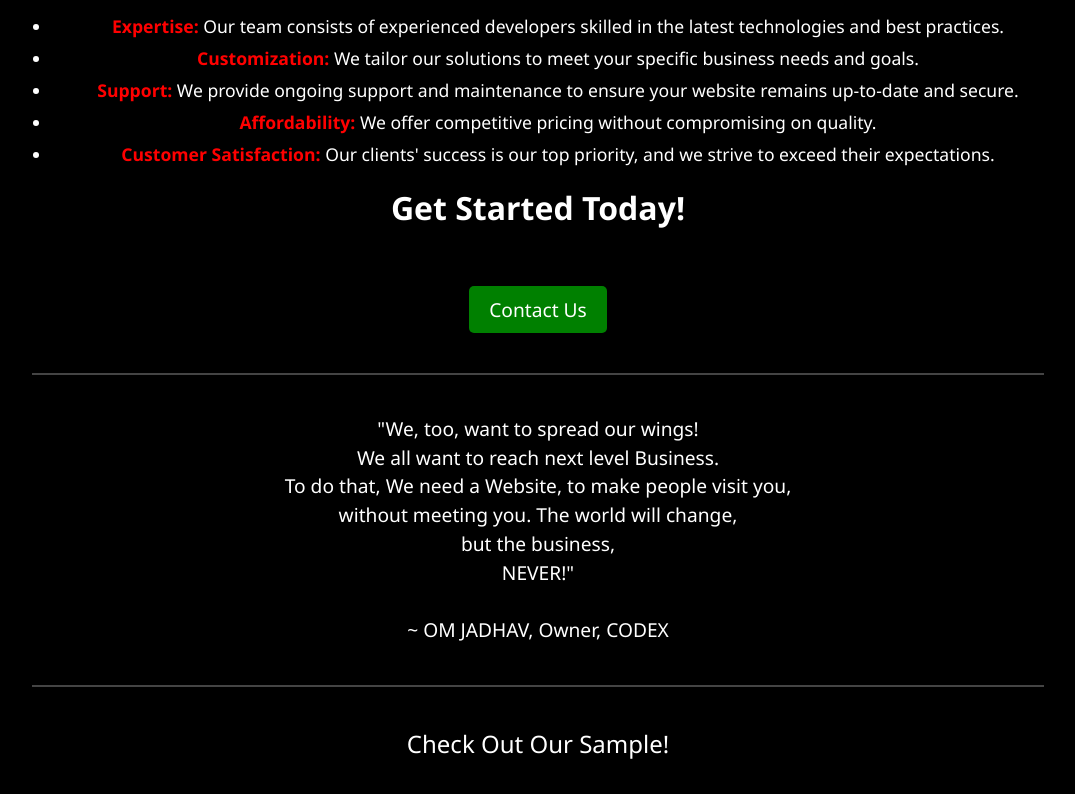
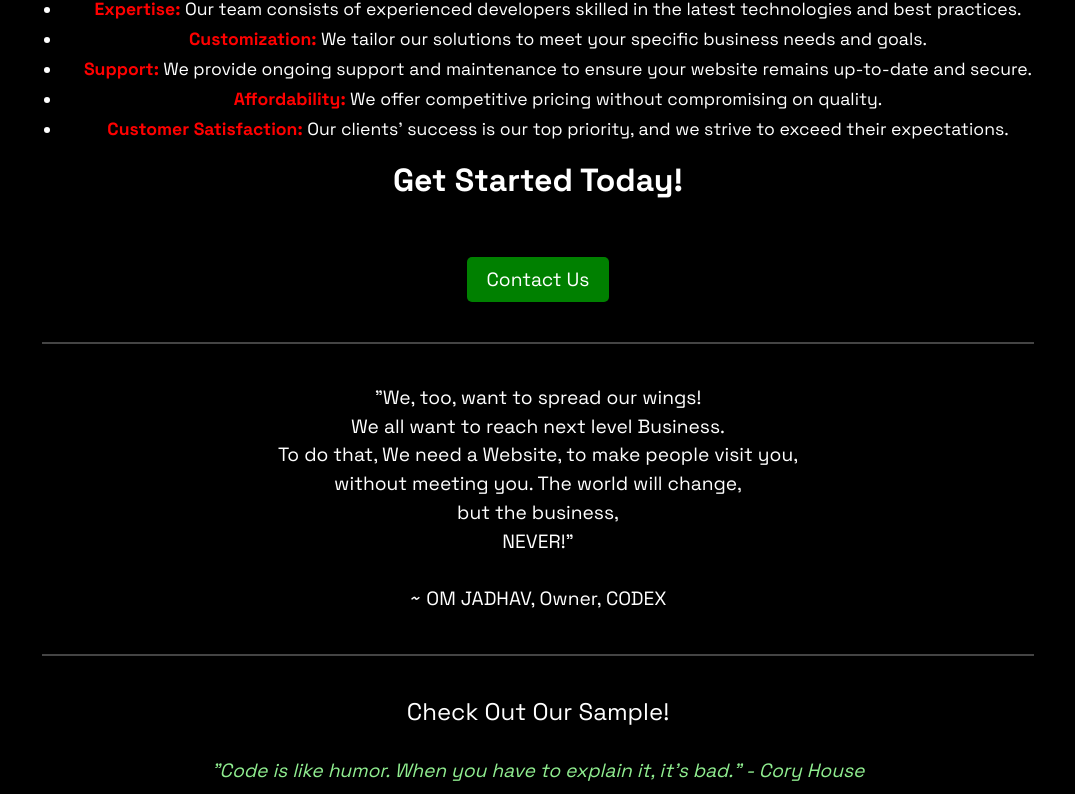
Before and after one commit to om987xxx-prog/CODEX, a plain HTML site: page index.html in a window 1280 px wide. Shown: the part 546-1340 px from the top of the page, without its empty margins (102-1177 px from the left). Drawn offline with Linux system fonts and the light colour scheme.

Commit message:
Update index.html

```diff
--- a/index.html
+++ b/index.html
@@ -4,12 +4,16 @@
     <meta charset="UTF-8">
     <meta name="viewport" content="width=device-width, initial-scale=1.0">
     <title>The World Of Coding!</title>
+   <link href="https://fonts.googleapis.com/css?family=Space+Grotesk:300,regular,500,600,700" rel="stylesheet" />
     <style>
+        @import url(https://fonts.googleapis.com/css?family=Space+Grotesk:300,regular,500,600,700);
         body {
             background-color: black;
             color: white;
             text-align: center;
-            font-family: 'Segoe UI', 'Roboto', 'Arial', 'Helvetica', sans-serif;
+            font-family: 'Space Grotesk', sans-serif;
+            margin: 0;
+            padding: 0 20px;
         }
         h1 {
             color: white;
@@ -314,4 +318,5 @@
     <div class="footer">© 2025 CODEX. All rights reserved.</div>
 
 </body>
+
 </html>
```
